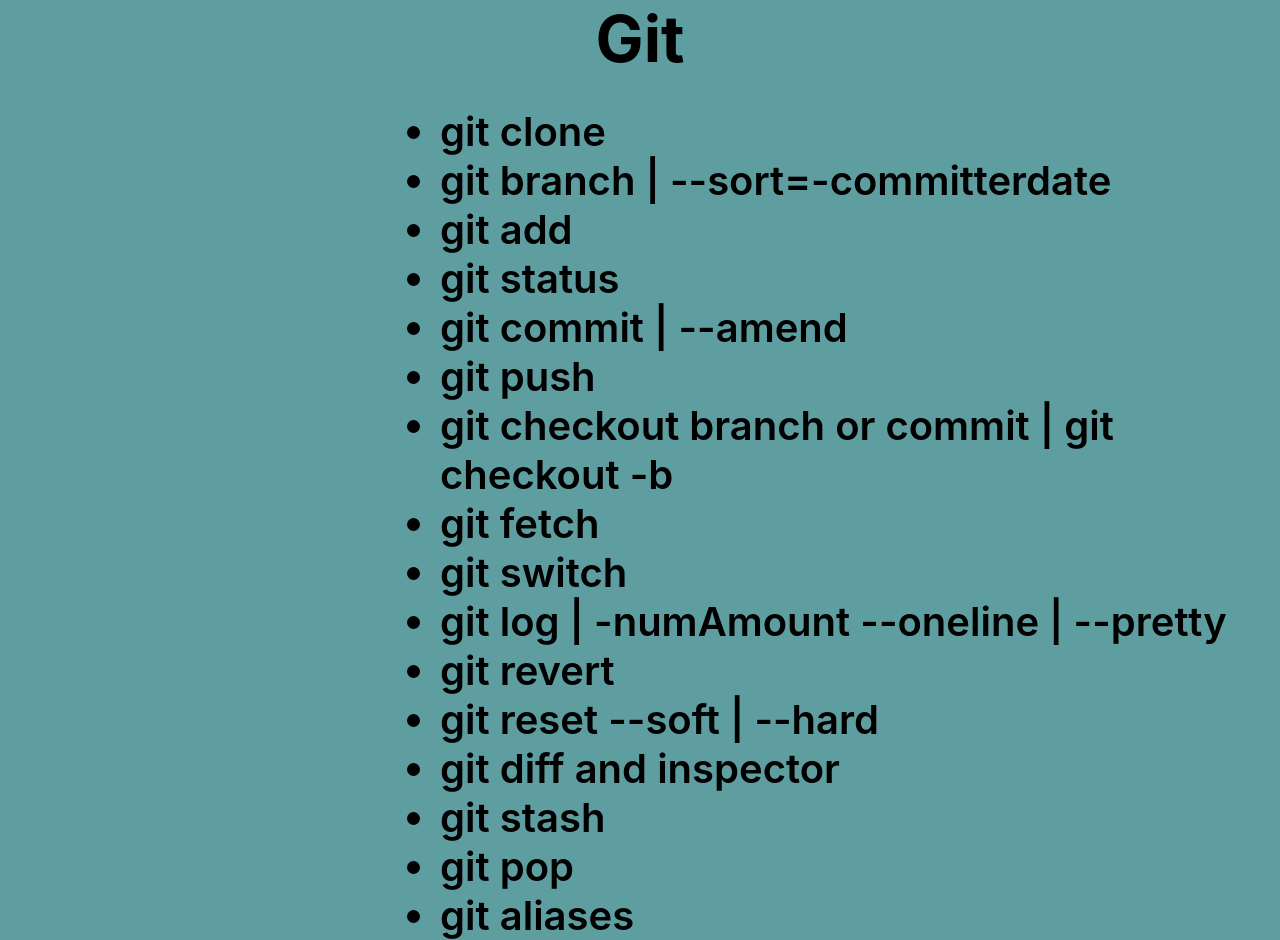
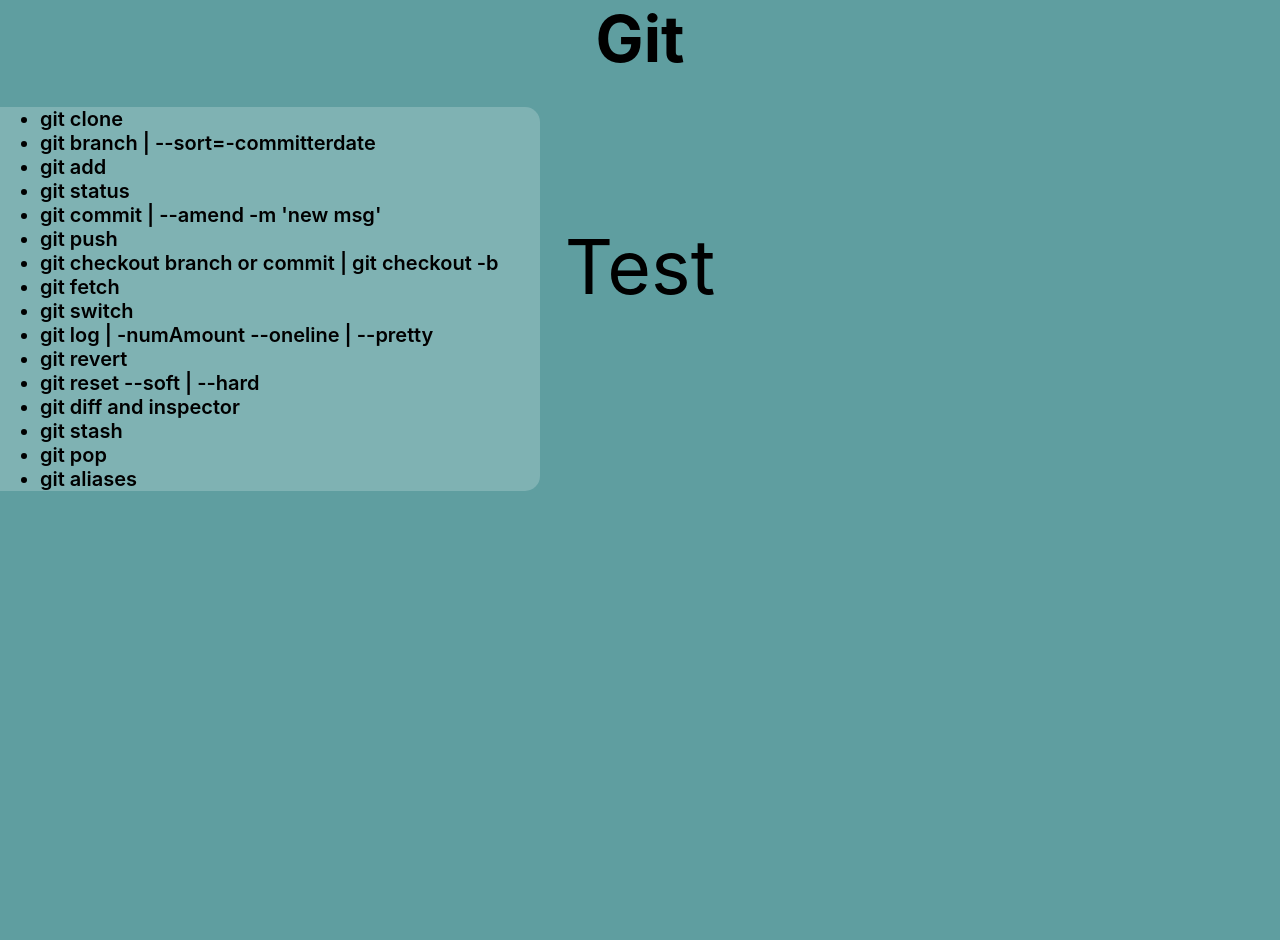
Before and after one commit to MichaelWhitt/git-brownbag, a React (Create React App) app: page / in a window 1280 px wide. After the commit the page ends 800 px from the top, so only its background shows below. Built offline with nearby package versions, Linux system fonts and the light colour scheme.

Commit message:
add new styling and test subject

```diff
--- a/src/App.js
+++ b/src/App.js
@@ -8,7 +8,7 @@
     'git branch | --sort=-committerdate',
     'git add',
     'git status',
-    'git commit | --amend',
+    'git commit | --amend -m \'new msg\' ',
     'git push',
     'git checkout branch or commit | git checkout -b',
     'git fetch',
@@ -25,9 +25,14 @@
   return (
     <div className="App">
       <div style={{fontSize: 64, fontWeight: 700}}>Git</div>
-      <ul style={{textAlign: 'left', marginLeft: 400}}>
-        {items.map((item, idx) => <ListItem key={idx}>{item}</ListItem>)}
-      </ul>
+      <div style={{justifyContent: 'left', width: '50%'}}>
+        <ul style={{textAlign: 'left', width: 500, background: '#fff3', borderRadius: '0 15px 15px 0'}}>
+          {items.map((item, idx) => <ListItem key={idx}>{item}</ListItem>)}
+        </ul>
+      </div>
+      <div style={{marginTop: -300, fontSize: 75}}>
+        Test
+      </div>
     </div>
   );
 }
--- a/src/ListItem.js
+++ b/src/ListItem.js
@@ -8,7 +8,7 @@
   }
 
   return(
-    <li onClick={crossOut} style={{textDecoration: cross && 'line-through', fontWeight: 600, fontSize: 40}}>
+    <li onClick={crossOut} style={{textDecoration: cross && 'line-through', fontWeight: 600, fontSize: 20}}>
       {props.children}
     </li>
   )
```
